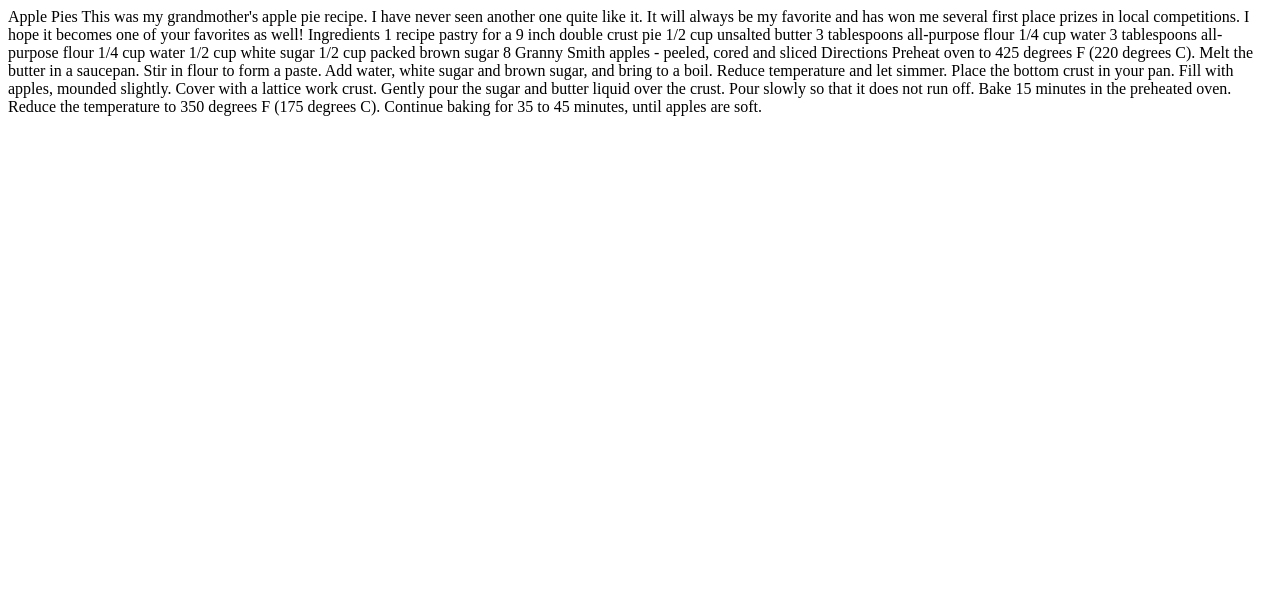
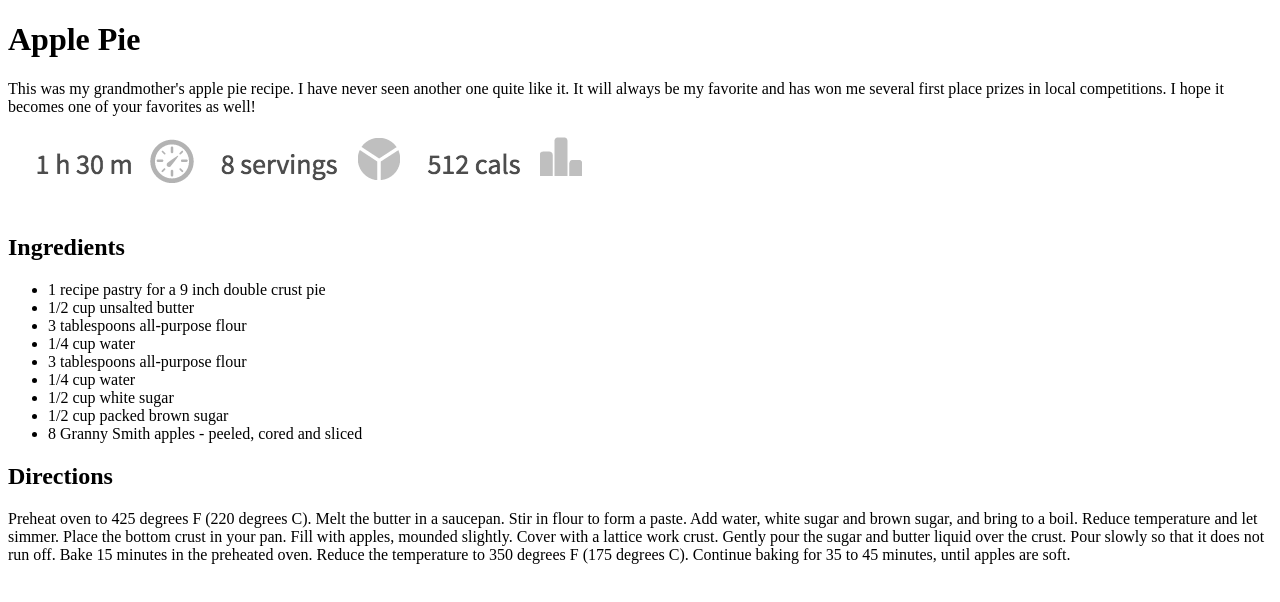
Before and after one commit to ironhack-web-1/w2d2-lab-css-recipes-clone-cecidlp, a plain HTML site: page apple-pie/index.html in a window 1280 px wide. Drawn offline with Linux system fonts and the light colour scheme.

Commit message:
Start with html

```diff
--- a/apple-pie/index.html
+++ b/apple-pie/index.html
@@ -4,14 +4,36 @@
     <meta charset="UTF-8" />
     <meta name="viewport" content="width=device-width, initial-scale=1.0" />
     <title>Apple Pie Recipe</title>
-    <!-- don't forget to link your styles -->
+    <link rel="stylesheet" href="/styles/style.css">
   </head>
   <body>
-    Apple Pies This was my grandmother's apple pie recipe. I have never seen another one quite like it. It will always
-    be my favorite and has won me several first place prizes in local competitions. I hope it becomes one of your
-    favorites as well! Ingredients 1 recipe pastry for a 9 inch double crust pie 1/2 cup unsalted butter 3 tablespoons
-    all-purpose flour 1/4 cup water 3 tablespoons all-purpose flour 1/4 cup water 1/2 cup white sugar 1/2 cup packed
-    brown sugar 8 Granny Smith apples - peeled, cored and sliced Directions Preheat oven to 425 degrees F (220 degrees
+    <h1>Apple Pie</h1>
+    <div id="introduction">This was my grandmother's apple pie recipe. I have never seen another one quite like it. It will always
+      be my favorite and has won me several first place prizes in local competitions. I hope it becomes one of your
+      favorites as well!</div>
+      <img src="/apple-pie/images/recipe-info.png" alt="recipe-information"/>
+      <div id="ingredients-section">
+        <h2 id="ingredients-title">Ingredients</h2>
+        <p id="ingredients">
+          <ul>
+            <li>1 recipe pastry for a 9 inch double crust pie</li>
+            <li>1/2 cup unsalted butter</li>
+            <li>3 tablespoons all-purpose flour</li>
+            <li>1/4 cup water</li>
+            <li>3 tablespoons all-purpose flour</li>
+            <li>1/4 cup water</li>
+            <li>1/2 cup white sugar</li>
+            <li>1/2 cup packed brown sugar</li>
+            <li>8 Granny Smith apples - peeled, cored and sliced</li>
+          </ul>
+        </p>
+      </div>
+      <div id="directions-section">
+        <h2 id="directions-title">Directions</h2>
+        <p id="directions-"
+
+      </div>
+               Preheat oven to 425 degrees F (220 degrees
     C). Melt the butter in a saucepan. Stir in flour to form a paste. Add water, white sugar and brown sugar, and bring
     to a boil. Reduce temperature and let simmer. Place the bottom crust in your pan. Fill with apples, mounded
     slightly. Cover with a lattice work crust. Gently pour the sugar and butter liquid over the crust. Pour slowly so
```
